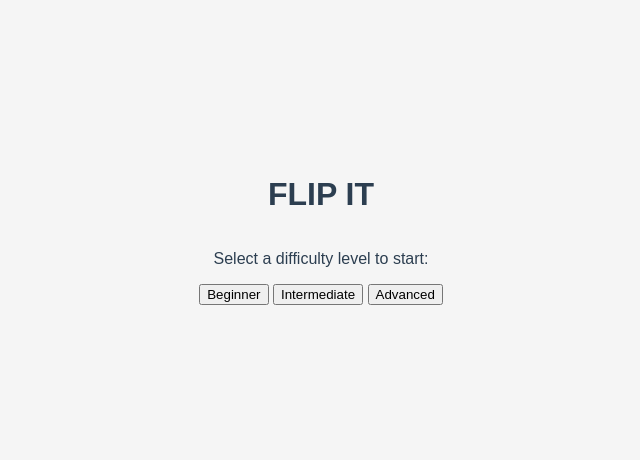
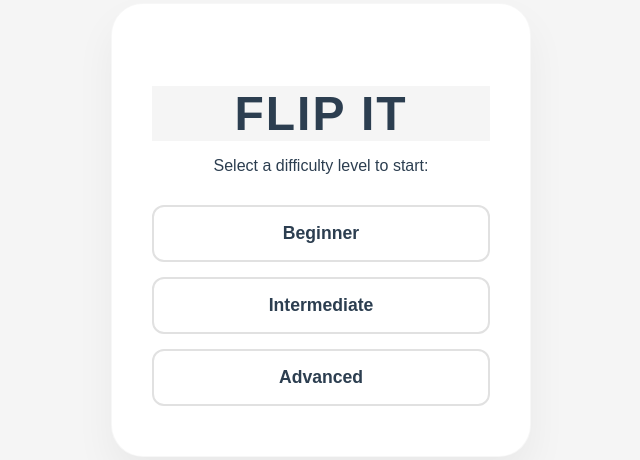
Before and after one commit to Benjina-Paudyal/Flip_It, a plain HTML site: page app/index.html in a window 1280 px wide. Shown: the part 170-630 px from the top of the page, without its empty margins (319-959 px from the left). Drawn offline with nearby package versions, Linux system fonts and the light colour scheme.

Commit message:
Updated menu UI and button styling

```diff
--- a/app/index.html
+++ b/app/index.html
@@ -9,14 +9,15 @@
 
   <body>
     <div id="menu-screen" class="screen active">
-      <h1>FLIP IT</h1>
-      <p>Select a difficulty level to start:</p>
-      <div class="button-group">
-        <button onclick="initGame(3)">Beginner</button>
-        <button onclick="initGame(6)">Intermediate</button>
-        <button onclick="initGame(10)">Advanced</button>
-      </div>
+  <div class="menu-card"> <h1>FLIP IT</h1>
+    <p>Select a difficulty level to start:</p>
+    <div class="button-group">
+      <button class="menu-btn" onclick="initGame(3)">Beginner</button>
+      <button class="menu-btn" onclick="initGame(6)">Intermediate</button>
+      <button class="menu-btn" onclick="initGame(10)">Advanced</button>
     </div>
+  </div>
+</div>
 
     <div id="game-screen" class="screen">
         <div id="game-container">
--- a/app/styles.css
+++ b/app/styles.css
@@ -8,7 +8,7 @@
   --card-name-color: #2c3e50;
   --card-shadow: rgba(0, 0, 0, 0.2);
   --stats-shadow: rgba(0, 0, 0, 0.15);
-  }
+}
 
 * {
   box-sizing: border-box;
@@ -24,6 +24,7 @@ body {
   flex-direction: column;
   align-items: center;
   justify-content: center;
+  overflow-x: hidden;
 }
 
 .screen {
@@ -159,11 +160,12 @@ body {
   margin: 0 auto;
 }
 
-
 #victory-screen {
   position: fixed;
-  top: 0; left: 0;
-  width: 100%; height: 100%;
+  top: 0;
+  left: 0;
+  width: 100%;
+  height: 100%;
   background: rgba(0, 0, 0, 0.85);
   display: none;
   justify-content: center;
@@ -176,21 +178,83 @@ body {
   padding: 3rem;
   border-radius: 15px;
   text-align: center;
-  border: 4px solid #FFD700;
-  box-shadow: 0 0 30px #FFD700;
+  border: 4px solid #ffd700;
+  box-shadow: 0 0 30px #ffd700;
   animation: medalPop 0.4s ease-out;
 }
 
-.medal-icon { font-size: 100px; margin: 20px 0; }
+.medal-icon {
+  font-size: 100px;
+  margin: 20px 0;
+}
 
 @keyframes medalPop {
-  0% { transform: scale(0.5); opacity: 0; }
-  100% { transform: scale(1); opacity: 1; }
+  0% {
+    transform: scale(0.5);
+    opacity: 0;
+  }
+  100% {
+    transform: scale(1);
+    opacity: 1;
+  }
 }
 
 .card.matched {
-  transition: opacity 0.7s ease, transform 0.7s ease;
+  transition:
+    opacity 0.7s ease,
+    transform 0.7s ease;
   opacity: 0;
   transform: scale(0.5);
   pointer-events: none;
 }
+
+.menu-card {
+  background: white;
+  padding: 50px 40px;
+  border-radius: 32px;
+  box-shadow: 0 20px 40px rgba(0, 0, 0, 0.05);
+  max-width: 420px;
+  width: 90%;
+  border: 1px solid rgba(0,0,0,0.03);
+}
+#menu-screen h1 {
+  font-size: 3rem;
+  margin-bottom: 10px;
+  background: var(--page-background-color);
+  letter-spacing: 2px;
+}
+
+.button-group {
+  display: flex;
+  flex-direction: column;
+  gap: 15px;
+  margin-top: 30px;
+}
+
+.menu-btn {
+  appearance: none;
+  background-color: #ffffff;
+  border: 2px solid #e1e1e1;
+  border-radius: 12px;
+  color: var(--main-text-color);
+  cursor: pointer;
+  font-size: 1.1rem;
+  font-weight: 600;
+  padding: 16px 24px;
+  text-align: center;
+  transition: all 300ms cubic-bezier(0.23, 1, 0.32, 1);
+  user-select: none;
+  width: 100%;
+}
+
+.menu-btn:hover {
+  color: #fff;
+  background-color: var(--button-bg-color);
+  border-color: var(--button-bg-color);
+  transform: translateY(-2px);
+  box-shadow: 0 4px 12px rgba(76, 175, 80, 0.3);
+}
+
+.menu-btn:active {
+  transform: translateY(0);
+}
```
